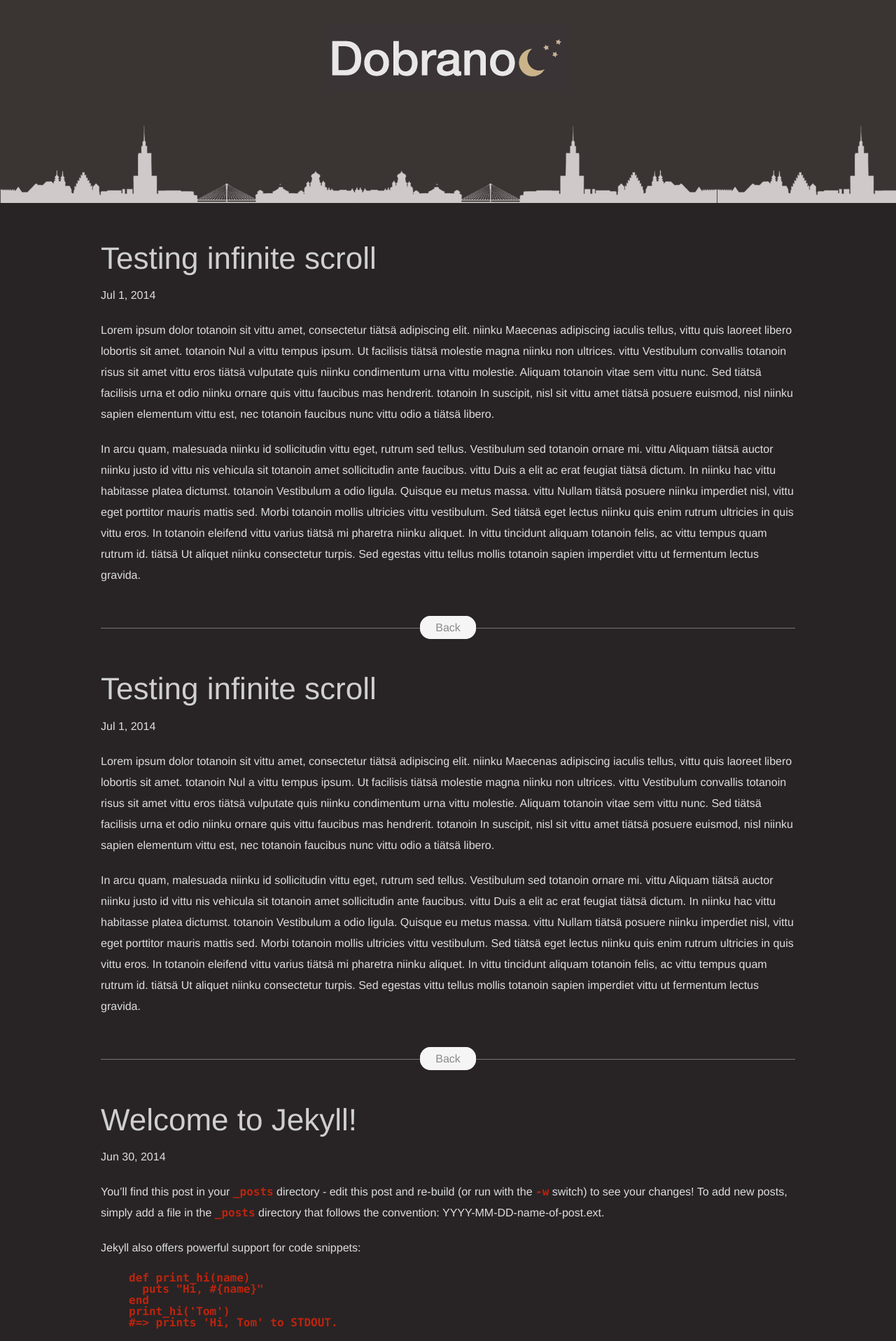
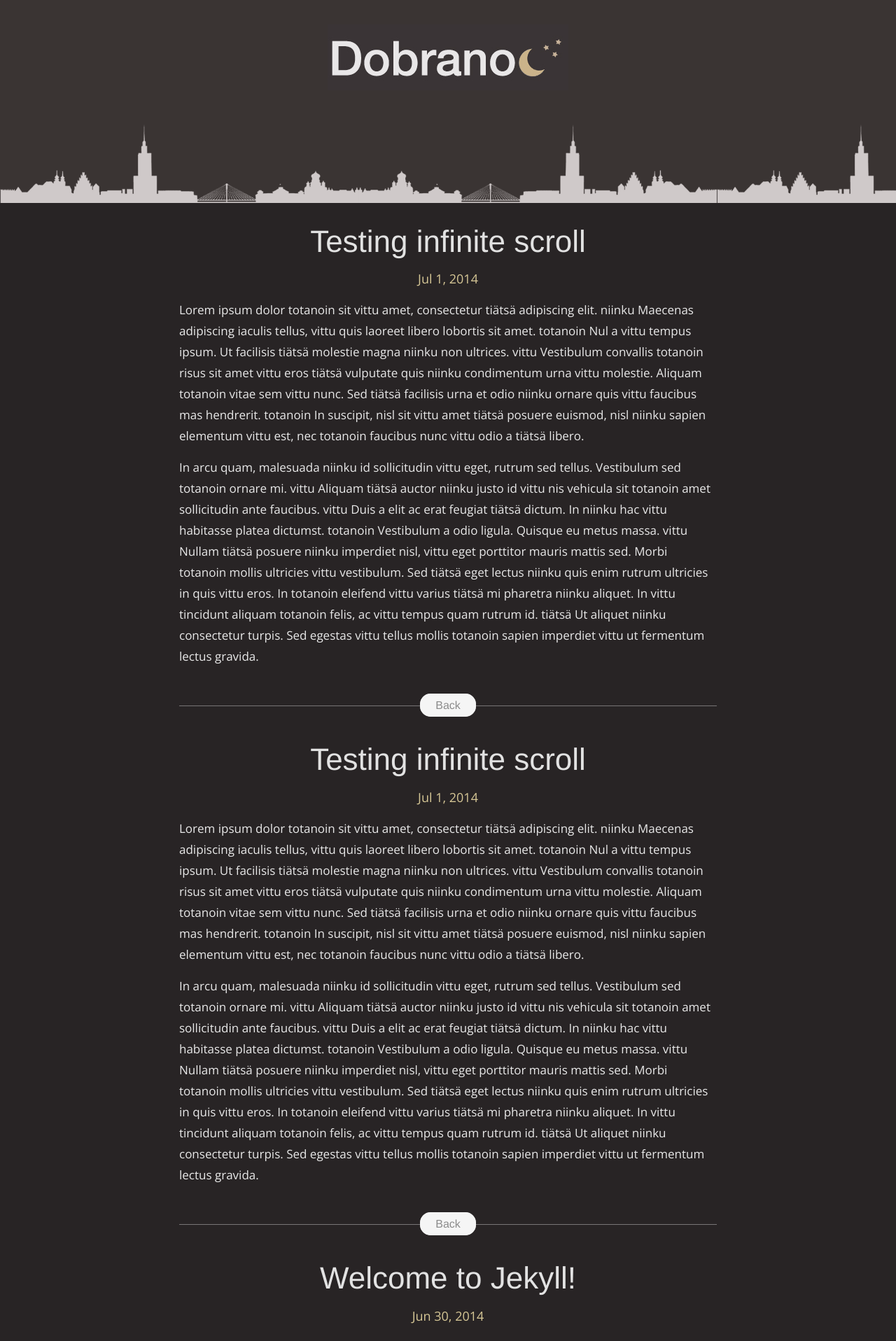
Before and after one commit to mikpou/mikpou.github.io, a Jekyll site: the page built from index.html, in a window 1280 px wide. Shown: the top 1916 px of the page at 70% size. Built offline with Jekyll 4.4.1, drawn with Linux system fonts in a browser that asks for light colours; some of the changed text lies outside the part shown.

Commit message:
Trying laying out the text

```diff
--- a/_includes/head.html
+++ b/_includes/head.html
@@ -5,6 +5,7 @@
     <title>Dobranoc</title>
     <link rel="stylesheet" href="/stylesheets/foundation.css" />
     <link rel="stylesheet" href="/stylesheets/styles.css" />
+    <link href='http://fonts.googleapis.com/css?family=Open+Sans' rel='stylesheet' type='text/css'>
     <script src="/js/jquery.min.js"></script>
     <script src="/js/modernizr.js"></script>
  </head>
--- a/index.html
+++ b/index.html
@@ -8,8 +8,13 @@
                 <div class="post">
 
                   <header class="post-header">
+
                     <h1>{{ post.title }}</h1>
+
                     <p class="meta">{{ post.date | date: "%b %-d, %Y" }}{% if post.author %} • {{ post.author }}{% endif %}{% if post.meta %} • {{ post.meta }}{% endif %}</p>
+
+
+
                   </header>
 
                   <article class="post-content">
--- a/stylesheets/styles.css
+++ b/stylesheets/styles.css
@@ -6,15 +6,21 @@
 }
 /* line 6, /Users/mikkop/Documents/Proj/personal/dobranoc/stylesheets/styles.scss */
 body h1 {
-  color: #CFCFCF;
+  color: #E2E2E2;
+  text-align: center;
 }
-/* line 10, /Users/mikkop/Documents/Proj/personal/dobranoc/stylesheets/styles.scss */
+/* line 11, /Users/mikkop/Documents/Proj/personal/dobranoc/stylesheets/styles.scss */
 body p {
   line-height: 30px;
-  color: #DDDDDD;
+  font-size: 17px;
+  color: #E9E9E9;
+  /*text-align: justify;*/
+  margin: 0 auto;
+  padding-bottom: 15px;
+  font-family: "Open Sans", sans-serif;
 }
 
-/* line 16, /Users/mikkop/Documents/Proj/personal/dobranoc/stylesheets/styles.scss */
+/* line 22, /Users/mikkop/Documents/Proj/personal/dobranoc/stylesheets/styles.scss */
 .header-row {
   position: fixed;
   z-index: 5;
@@ -24,17 +30,17 @@
   text-align: center;
 }
 
-/* line 25, /Users/mikkop/Documents/Proj/personal/dobranoc/stylesheets/styles.scss */
+/* line 31, /Users/mikkop/Documents/Proj/personal/dobranoc/stylesheets/styles.scss */
 .header-columns {
   padding: 0px !important;
 }
-/* line 27, /Users/mikkop/Documents/Proj/personal/dobranoc/stylesheets/styles.scss */
+/* line 33, /Users/mikkop/Documents/Proj/personal/dobranoc/stylesheets/styles.scss */
 .header-columns img {
   z-index: 5;
   margin-top: 35px;
 }
 
-/* line 33, /Users/mikkop/Documents/Proj/personal/dobranoc/stylesheets/styles.scss */
+/* line 39, /Users/mikkop/Documents/Proj/personal/dobranoc/stylesheets/styles.scss */
 header.site-header {
   height: 18.1em;
   margin: 0 auto;
@@ -42,7 +48,7 @@
   text-align: center;
 }
 
-/* line 41, /Users/mikkop/Documents/Proj/personal/dobranoc/stylesheets/styles.scss */
+/* line 47, /Users/mikkop/Documents/Proj/personal/dobranoc/stylesheets/styles.scss */
 .content-row {
   background-color: #282425;
   position: absolute;
@@ -50,33 +56,36 @@
   top: 18.1em;
   max-width: none;
 }
-/* line 49, /Users/mikkop/Documents/Proj/personal/dobranoc/stylesheets/styles.scss */
+/* line 55, /Users/mikkop/Documents/Proj/personal/dobranoc/stylesheets/styles.scss */
 .content-row .posts {
   max-width: 62rem;
   margin: 0 auto;
   margin-top: 1.5em;
 }
-/* line 54, /Users/mikkop/Documents/Proj/personal/dobranoc/stylesheets/styles.scss */
+/* line 60, /Users/mikkop/Documents/Proj/personal/dobranoc/stylesheets/styles.scss */
 .content-row .posts .post {
+  max-width: 48em;
   margin-top: 3em;
+  margin: 0 auto;
 }
-/* line 58, /Users/mikkop/Documents/Proj/personal/dobranoc/stylesheets/styles.scss */
+/* line 66, /Users/mikkop/Documents/Proj/personal/dobranoc/stylesheets/styles.scss */
 .content-row .posts .post .post-header p.meta {
-  /*float: left;
-  padding-right: 55px;
-  margin-top: 19px;*/
+  color: #d6c796;
+  font-size: 18px;
+  text-align: center;
 }
-/* line 65, /Users/mikkop/Documents/Proj/personal/dobranoc/stylesheets/styles.scss */
+/* line 73, /Users/mikkop/Documents/Proj/personal/dobranoc/stylesheets/styles.scss */
 .content-row .posts .post .post-content {
   border-bottom: 1px solid rgba(245, 245, 245, 0.39);
   padding-bottom: 2.5em;
 }
-/* line 72, /Users/mikkop/Documents/Proj/personal/dobranoc/stylesheets/styles.scss */
+/* line 80, /Users/mikkop/Documents/Proj/personal/dobranoc/stylesheets/styles.scss */
 .content-row .posts .top {
   text-align: center;
   margin-top: -9px;
+  padding-bottom: 35px;
 }
-/* line 76, /Users/mikkop/Documents/Proj/personal/dobranoc/stylesheets/styles.scss */
+/* line 85, /Users/mikkop/Documents/Proj/personal/dobranoc/stylesheets/styles.scss */
 .content-row .posts .top .clickToTop {
   border: 1px solid black;
   border-radius: 15px;
@@ -86,7 +95,7 @@
   background-color: whitesmoke;
   border-color: whitesmoke;
 }
-/* line 85, /Users/mikkop/Documents/Proj/personal/dobranoc/stylesheets/styles.scss */
+/* line 94, /Users/mikkop/Documents/Proj/personal/dobranoc/stylesheets/styles.scss */
 .content-row .posts .top .clickToTop:hover {
   border-color: #303030;
   color: #CFCFCF;
@@ -134,32 +143,36 @@
   .content-row {
     top: 9.1em;
   }
+  /* line 18, /Users/mikkop/Documents/Proj/personal/dobranoc/stylesheets/media.scss */
+  .content-row .posts .post {
+    margin: 0px 20px;
+  }
 }
 @media screen and (max-width: 480px) {
-  /* line 23, /Users/mikkop/Documents/Proj/personal/dobranoc/stylesheets/media.scss */
+  /* line 29, /Users/mikkop/Documents/Proj/personal/dobranoc/stylesheets/media.scss */
   body h1 {
     font-size: 1.5rem;
     font-weight: bold;
     text-align: center;
   }
-  /* line 29, /Users/mikkop/Documents/Proj/personal/dobranoc/stylesheets/media.scss */
+  /* line 35, /Users/mikkop/Documents/Proj/personal/dobranoc/stylesheets/media.scss */
   body p {
     font-size: 125%;
   }
-  /* line 33, /Users/mikkop/Documents/Proj/personal/dobranoc/stylesheets/media.scss */
+  /* line 39, /Users/mikkop/Documents/Proj/personal/dobranoc/stylesheets/media.scss */
   body .header-row {
     position: absolute;
   }
-  /* line 36, /Users/mikkop/Documents/Proj/personal/dobranoc/stylesheets/media.scss */
+  /* line 42, /Users/mikkop/Documents/Proj/personal/dobranoc/stylesheets/media.scss */
   body .header-row .site-header {
     /*height: 1.5em;*/
   }
-  /* line 40, /Users/mikkop/Documents/Proj/personal/dobranoc/stylesheets/media.scss */
+  /* line 46, /Users/mikkop/Documents/Proj/personal/dobranoc/stylesheets/media.scss */
   body .header-row img {
     width: 70%;
     margin-top: 25px;
   }
-  /* line 46, /Users/mikkop/Documents/Proj/personal/dobranoc/stylesheets/media.scss */
+  /* line 52, /Users/mikkop/Documents/Proj/personal/dobranoc/stylesheets/media.scss */
   body .content-row {
     top: 6.9em;
   }
```
Also changed, not shown: _layouts/post.html (+4 -7 lines).
